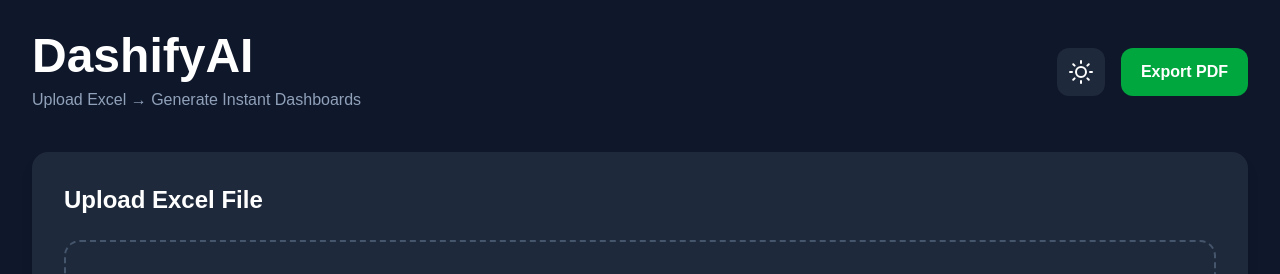
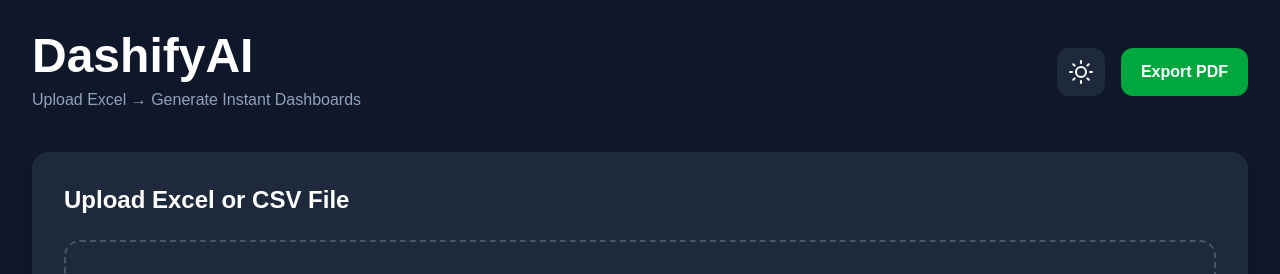
Before and after one commit to vineethjr/DashifyAI, a React app in the folder frontend/: page / in a window 1280 px wide. Shown: the top 274 px of the page. Built offline with nearby package versions, Linux system fonts and the light colour scheme; the HTML template or start-up script is replaced by a standard one.

Commit message:
Added CSV support

```diff
--- a/frontend/src/components/UploadSection.jsx
+++ b/frontend/src/components/UploadSection.jsx
@@ -19,7 +19,7 @@
     >
 
       <h2 className="text-2xl font-semibold mb-6">
-        Upload Excel File
+        Upload Excel or CSV File
       </h2>
 
       <div
@@ -65,7 +65,7 @@
 
         <input
           type="file"
-          accept=".xlsx,.xls"
+          accept=".xlsx,.xls,.csv"
           onChange={(e) => setFile(e.target.files[0])}
           className="mb-4"
         />
```
Also changed, not shown: 1 other file (tests, documents, lock files or other folders).
